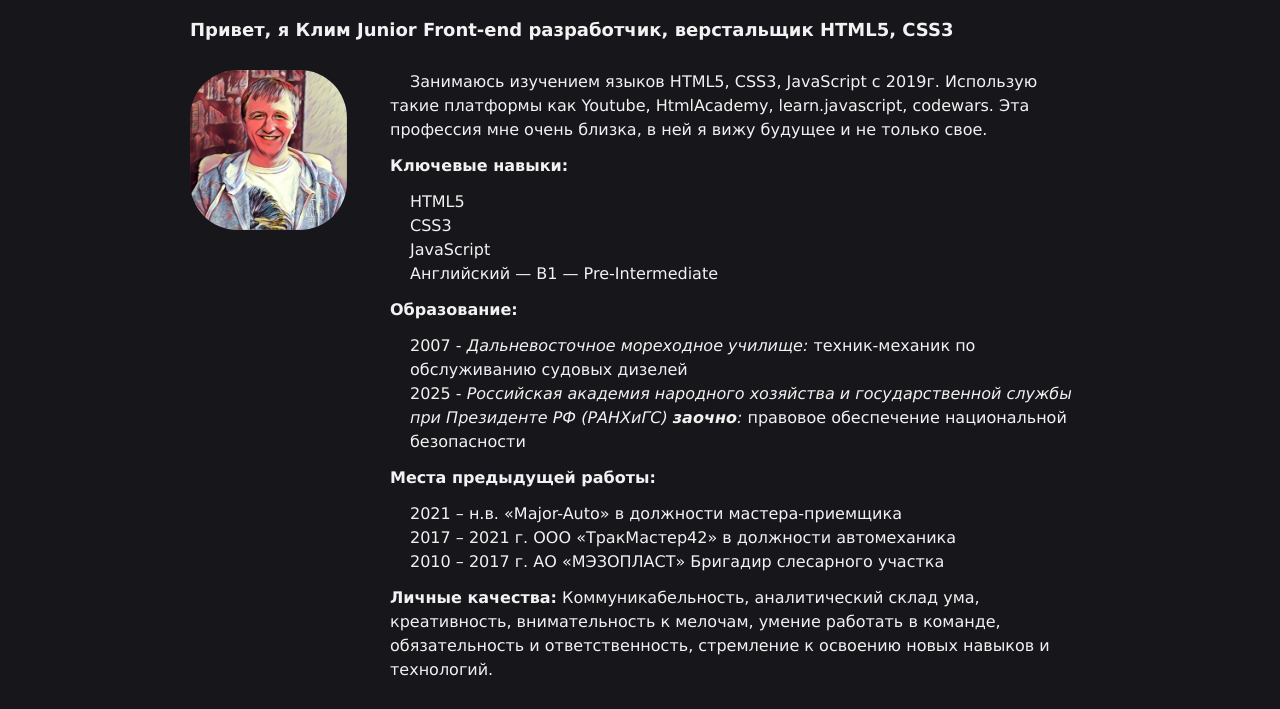
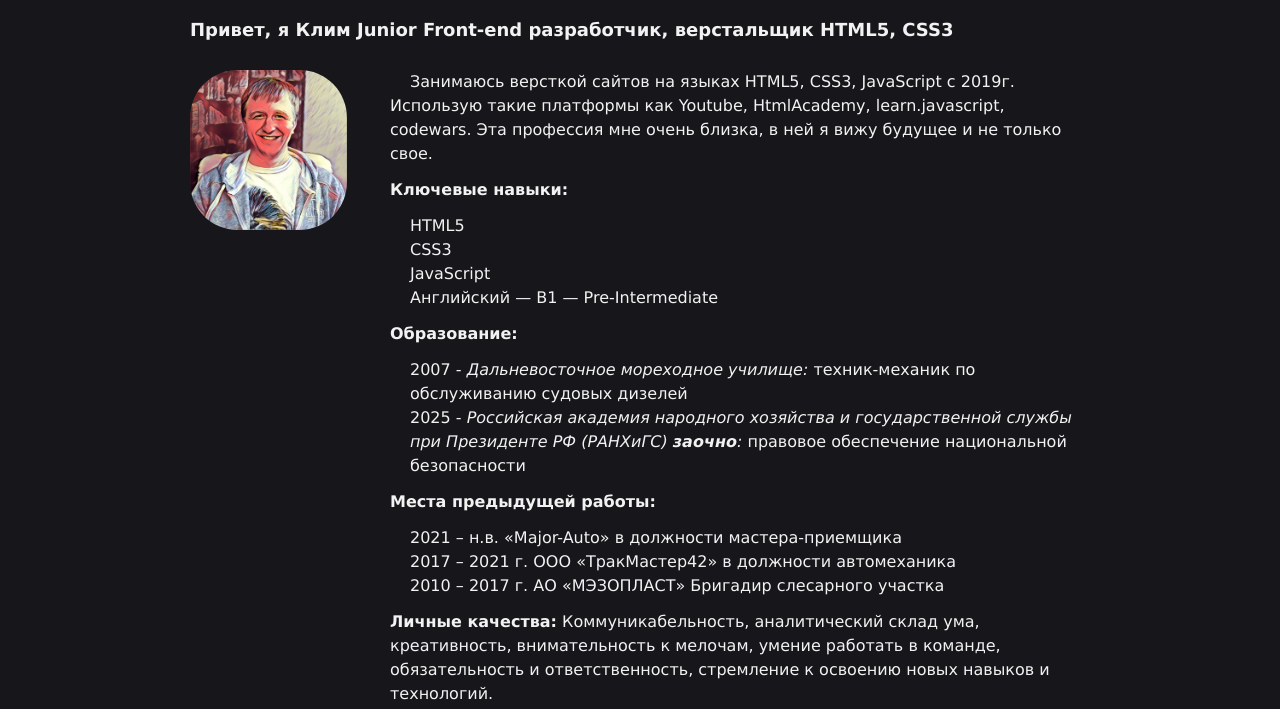
Before and after one commit to KlimSuperMachine/Business_card, a plain HTML site: page index.html in a window 1280 px wide. Shown: the part 250-959 px from the top of the page. Drawn offline with Linux system fonts and the light colour scheme.

Commit message:
правка текста

```diff
--- a/index.html
+++ b/index.html
@@ -26,7 +26,7 @@
         <div class="about-wrapper">
           <img class="about-image" src="img/IMG_4914.JPG" width="147" height="147" alt="я">
           <div class="about-content">
-            <p>Занимаюсь изучением языков HTML5, CSS3, JavaScript c 2019г. Использую такие платформы как Youtube,
+            <p>Занимаюсь версткой сайтов на языках HTML5, CSS3, JavaScript c 2019г. Использую такие платформы как Youtube,
               HtmlAcademy, learn.javascript, codewars. Эта профессия мне очень близка, в ней я вижу будущее и не
               только свое.</p>
             <p><b>Ключевые навыки:</b>
```
